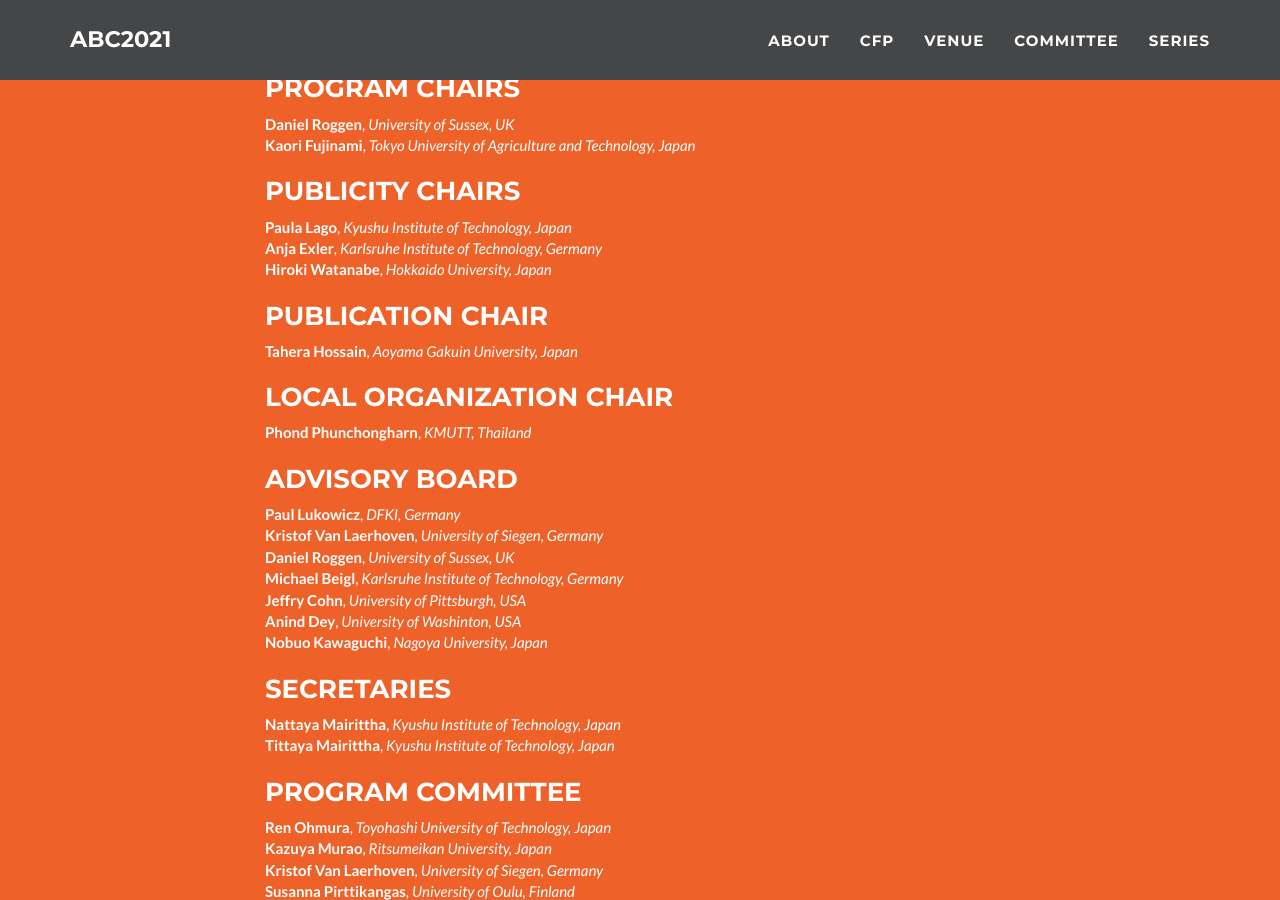
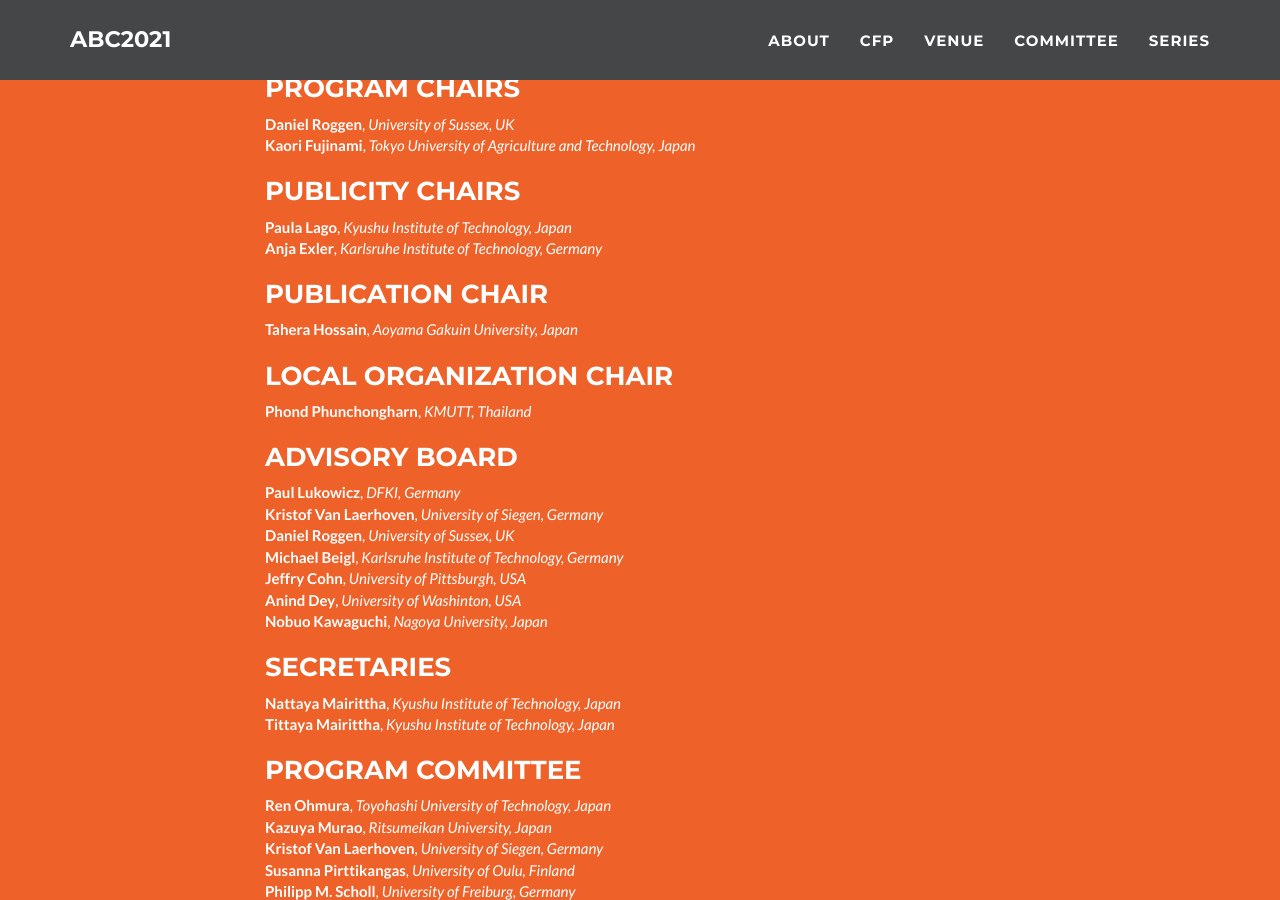
Before and after one commit to abc-research/abc-research.github.io, a Jekyll site: the page built from index.html, in a window 1280 px wide and 900 px high, scrolled down 3990 px. Built offline with Jekyll 4.4.1, drawn with Linux system fonts in a browser that asks for light colours; part of the change alters nothing that is shown.

Commit message:
Update _config.yml

```diff
--- a/_config.yml
+++ b/_config.yml
@@ -112,8 +112,8 @@ committee:
         affil: Kyushu Institute of Technology, Japan
       - name: Anja Exler
         affil: Karlsruhe Institute of Technology, Germany
-      - name: Hiroki Watanabe
-        affil: Hokkaido University, Japan
+#      - name: Hiroki Watanabe
+#        affil: Hokkaido University, Japan
   - role: Publication Chair
     member:
       - name: Tahera Hossain
```
